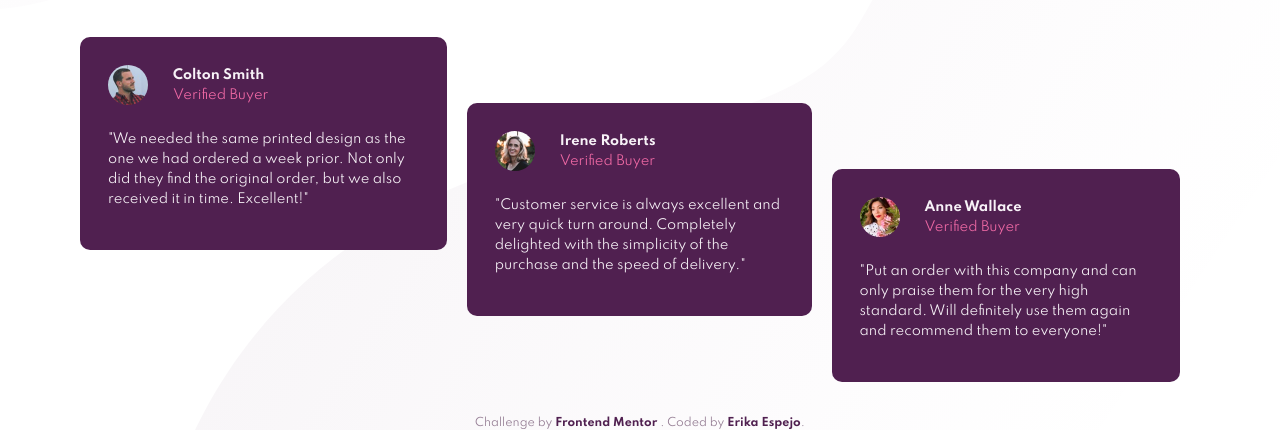
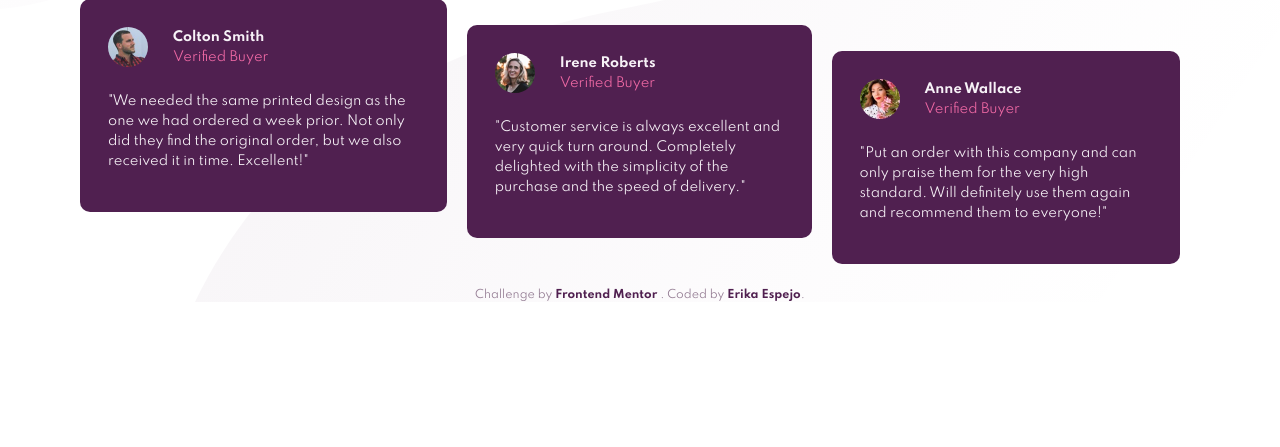
Before and after one commit to ErikaEspejo/social-proof-section, a plain HTML site: page index.html in a window 1280 px wide. Shown: the part 353-800 px from the top of the page. Drawn offline with Linux system fonts and the light colour scheme.

Commit message:
Few changes in .main margins and .comments height.

```diff
--- a/style.css
+++ b/style.css
@@ -141,7 +141,7 @@ span {
   }
 
   .main {
-    margin-block-start: 40px;
+    margin-block-start: 2px;
     display: flex;
     flex-direction: row;
     flex-wrap: wrap;
@@ -200,7 +200,7 @@ span {
   .comments {
     flex-direction: row;
     height: 360px;
-    margin-block-end: 20px;
+    margin-block-end: 10px;
     align-items: flex-end;
   }
 
@@ -227,4 +227,8 @@ span {
   .rate-box {
     width: 400px;
   }
+
+  .comments {
+    height: 280px;
+  }
 }
```
